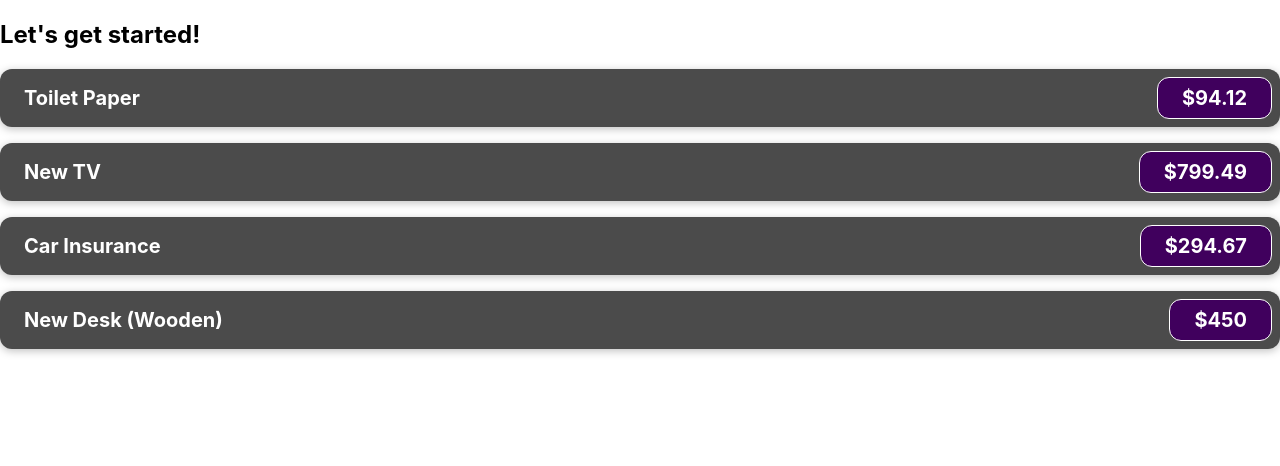
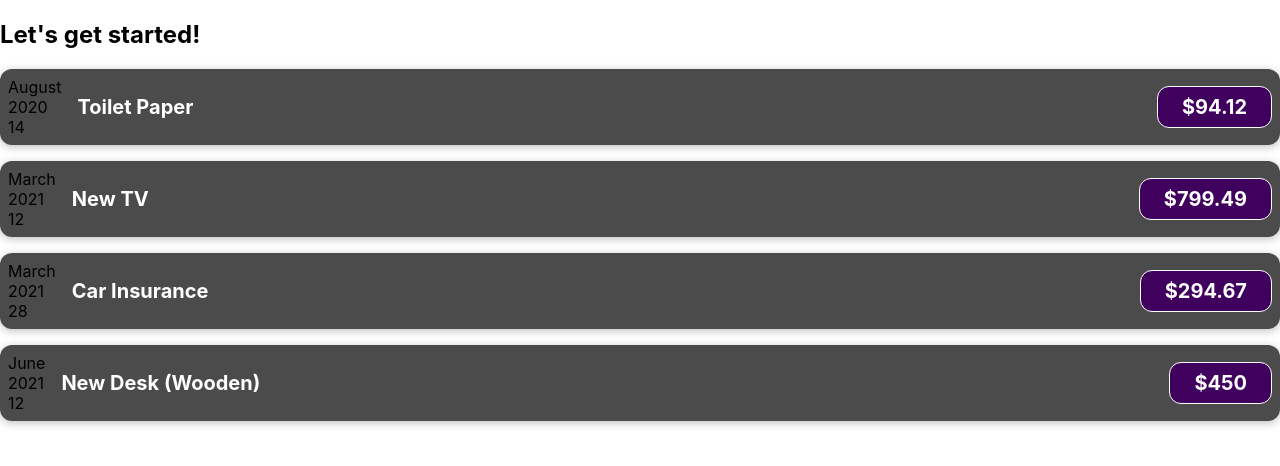
Before and after one commit to 0xAureoleNode/course-react-basic, a React (Create React App) app: page / in a window 1280 px wide. Shown: the top 466 px of the page. Built offline with nearby package versions, Linux system fonts and the light colour scheme.

Commit message:
about component

```diff
--- a/src/App.js
+++ b/src/App.js
@@ -5,25 +5,25 @@ function App() {
       id: 'e1',
       title: 'Toilet Paper',
       amount: 94.12,
-      date: new DataTransfer(2020, 7, 14),
+      date: new Date(2020, 7, 14),
     },
     {
       id: 'e2',
       title: 'New TV',
       amount: 799.49,
-      date: new DataTransfer(2021, 2, 12),
+      date: new Date(2021, 2, 12),
     },
     {
       id: 'e3',
       title: 'Car Insurance',
       amount: 294.67,
-      date: new DataTransfer(2021, 2, 28),
+      date: new Date(2021, 2, 28),
     },
     {
       id: 'e4',
       title: 'New Desk (Wooden)',
       amount: 450,
-      date: new DataTransfer(2021, 5, 12),
+      date: new Date(2021, 5, 12),
     },
   ];
   return (
--- a/src/Components/Expenseltem.js
+++ b/src/Components/Expenseltem.js
@@ -1,10 +1,17 @@
 import './ExpenseItem.css';
 // a react component is just a js function
-const ExpenseItem = ({ title, amount, date }) => {
+const ExpenseItem = ({ date, title, amount }) => {
+  const month = date.toLocaleString('en-US', { month: 'long' });
+  const day = date.toLocaleString('en-US', { day: '2-digit' });
+  const year = date.getFullYear();
   return (
     // only have one root element
     <div className="expense-item">
-      <div>{date.toISOString}</div>
+      <div>
+        <div>{month}</div>
+        <div>{year}</div>
+        <div>{day}</div>
+      </div>
       <div className="expense-item__description">
         <h2>{title}</h2>
         <div className="expense-item__price">${amount}</div>
```
